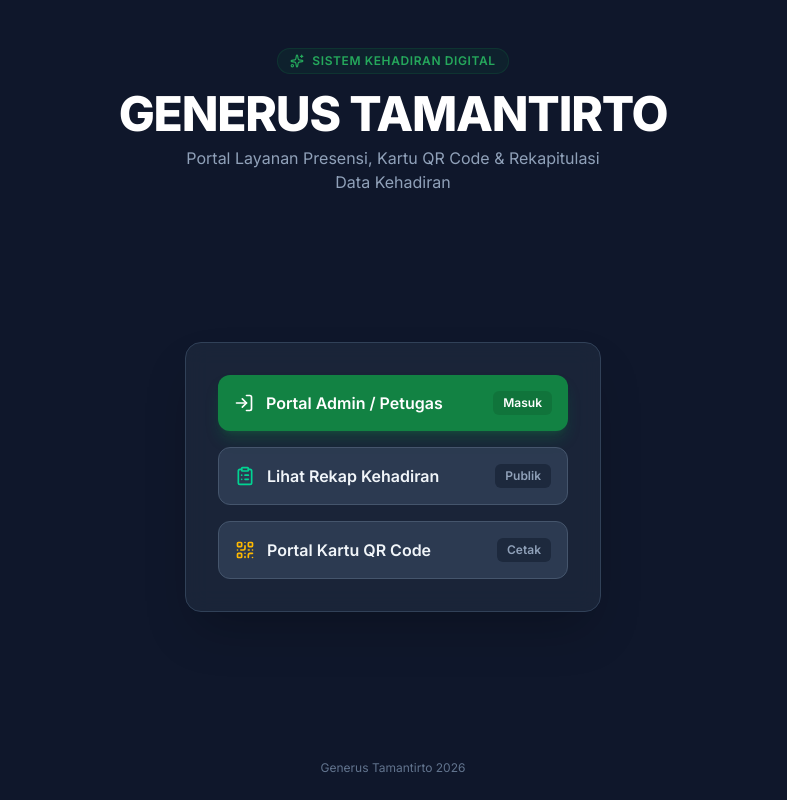
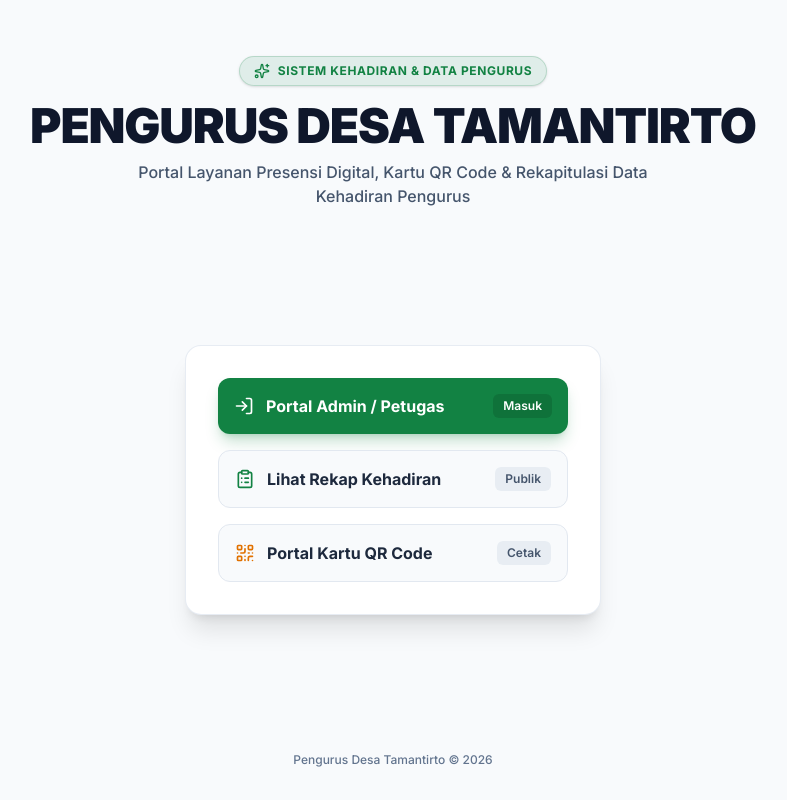
Before and after one commit to GilbrantRoychan/Presensi-PengurusTT, a Next.js app: page / in a window 1280 px wide. Shown: the whole page, without its empty margins (247-1034 px from the left). Built offline with nearby package versions, Linux system fonts and the light colour scheme; no server answers.

Commit message:
migration app/page.tsx di bagian modernisasi tampilan homepage dengan skema warna hijau #128243 yang cerah dan selaras

```diff
--- a/app/page.tsx
+++ b/app/page.tsx
@@ -3,58 +3,58 @@ import { QrCode, ClipboardList, LogIn, Sparkles } from 'lucide-react'
 
 export default function HomePage() {
   return (
-    <div className="min-h-screen bg-slate-900 flex flex-col justify-between text-slate-100 font-sans">
+    <div className="min-h-screen bg-slate-50 flex flex-col justify-between text-slate-800 font-sans">
       {/* Header Identitas */}
-      <header className="pt-12 text-center px-4">
-        <div className="inline-flex items-center gap-2 px-3 py-1 rounded-full bg-[#128243]/10 border border-[#128243]/20 text-[#25a85c] text-xs font-semibold uppercase tracking-wider mb-4">
-          <Sparkles className="w-3.5 h-3.5" /> Sistem Kehadiran Digital
+      <header className="pt-14 text-center px-4">
+        <div className="inline-flex items-center gap-2 px-3.5 py-1.5 rounded-full bg-[#128243]/10 border border-[#128243]/20 text-[#128243] text-xs font-bold uppercase tracking-wider mb-4 shadow-sm">
+          <Sparkles className="w-4 h-4" /> Sistem Kehadiran & Data Pengurus
         </div>
-        <h1 className="text-3xl sm:text-5xl font-extrabold tracking-tight text-white">
-          GENERUS TAMANTIRTO
+        <h1 className="text-3xl sm:text-5xl font-black tracking-tight text-slate-900">
+          PENGURUS DESA TAMANTIRTO
         </h1>
-        <p className="text-slate-400 mt-2 text-sm sm:text-base max-w-md mx-auto">
-          Portal Layanan Presensi, Kartu QR Code & Rekapitulasi Data Kehadiran
+        <p className="text-slate-600 mt-2.5 text-sm sm:text-base max-w-lg mx-auto font-medium">
+          Portal Layanan Presensi Digital, Kartu QR Code & Rekapitulasi Data Kehadiran Pengurus
         </p>
       </header>
 
       {/* Tombol Utama */}
       <main className="max-w-md w-full mx-auto px-4 py-8">
-        <div className="bg-slate-800/80 backdrop-blur-md rounded-2xl shadow-2xl p-6 sm:p-8 border border-slate-700 space-y-4">
+        <div className="bg-white rounded-2xl shadow-xl p-6 sm:p-8 border border-slate-200/80 space-y-4">
           <Link
             href="/login"
-            className="w-full flex items-center justify-between p-4 bg-[#128243] hover:bg-[#0e6835] text-white rounded-xl font-semibold shadow-lg shadow-[#128243]/30 transition transform hover:-translate-y-0.5"
+            className="w-full flex items-center justify-between p-4 bg-[#128243] hover:bg-[#0e6835] text-white rounded-xl font-bold shadow-lg shadow-[#128243]/25 transition transform hover:-translate-y-0.5"
           >
             <span className="flex items-center gap-3">
               <LogIn className="w-5 h-5" /> Portal Admin / Petugas
             </span>
-            <span className="text-xs bg-[#0e6835]/50 px-2.5 py-1 rounded-md">Masuk</span>
+            <span className="text-xs bg-[#0e6835]/60 px-2.5 py-1 rounded-md font-semibold">Masuk</span>
           </Link>
 
           <Link
             href="/rekap"
-            className="w-full flex items-center justify-between p-4 bg-slate-700/80 hover:bg-slate-700 text-slate-100 rounded-xl font-semibold border border-slate-600 transition transform hover:-translate-y-0.5"
+            className="w-full flex items-center justify-between p-4 bg-slate-50 hover:bg-slate-100 text-slate-800 rounded-xl font-bold border border-slate-200 transition transform hover:-translate-y-0.5"
           >
             <span className="flex items-center gap-3">
-              <ClipboardList className="w-5 h-5 text-emerald-400" /> Lihat Rekap Kehadiran
+              <ClipboardList className="w-5 h-5 text-[#128243]" /> Lihat Rekap Kehadiran
             </span>
-            <span className="text-xs bg-slate-800 px-2.5 py-1 rounded-md text-slate-400">Publik</span>
+            <span className="text-xs bg-slate-200/70 px-2.5 py-1 rounded-md font-semibold text-slate-600">Publik</span>
           </Link>
 
           <Link
             href="/qrcode"
-            className="w-full flex items-center justify-between p-4 bg-slate-700/80 hover:bg-slate-700 text-slate-100 rounded-xl font-semibold border border-slate-600 transition transform hover:-translate-y-0.5"
+            className="w-full flex items-center justify-between p-4 bg-slate-50 hover:bg-slate-100 text-slate-800 rounded-xl font-bold border border-slate-200 transition transform hover:-translate-y-0.5"
           >
             <span className="flex items-center gap-3">
-              <QrCode className="w-5 h-5 text-amber-400" /> Portal Kartu QR Code
+              <QrCode className="w-5 h-5 text-amber-600" /> Portal Kartu QR Code
             </span>
-            <span className="text-xs bg-slate-800 px-2.5 py-1 rounded-md text-slate-400">Cetak</span>
+            <span className="text-xs bg-slate-200/70 px-2.5 py-1 rounded-md font-semibold text-slate-600">Cetak</span>
           </Link>
         </div>
       </main>
 
       {/* Footer */}
-      <footer className="pb-6 text-center text-xs text-slate-500">
-        Generus Tamantirto 2026
+      <footer className="pb-8 text-center text-xs font-medium text-slate-500">
+        Pengurus Desa Tamantirto © 2026
       </footer>
     </div>
   )
```
